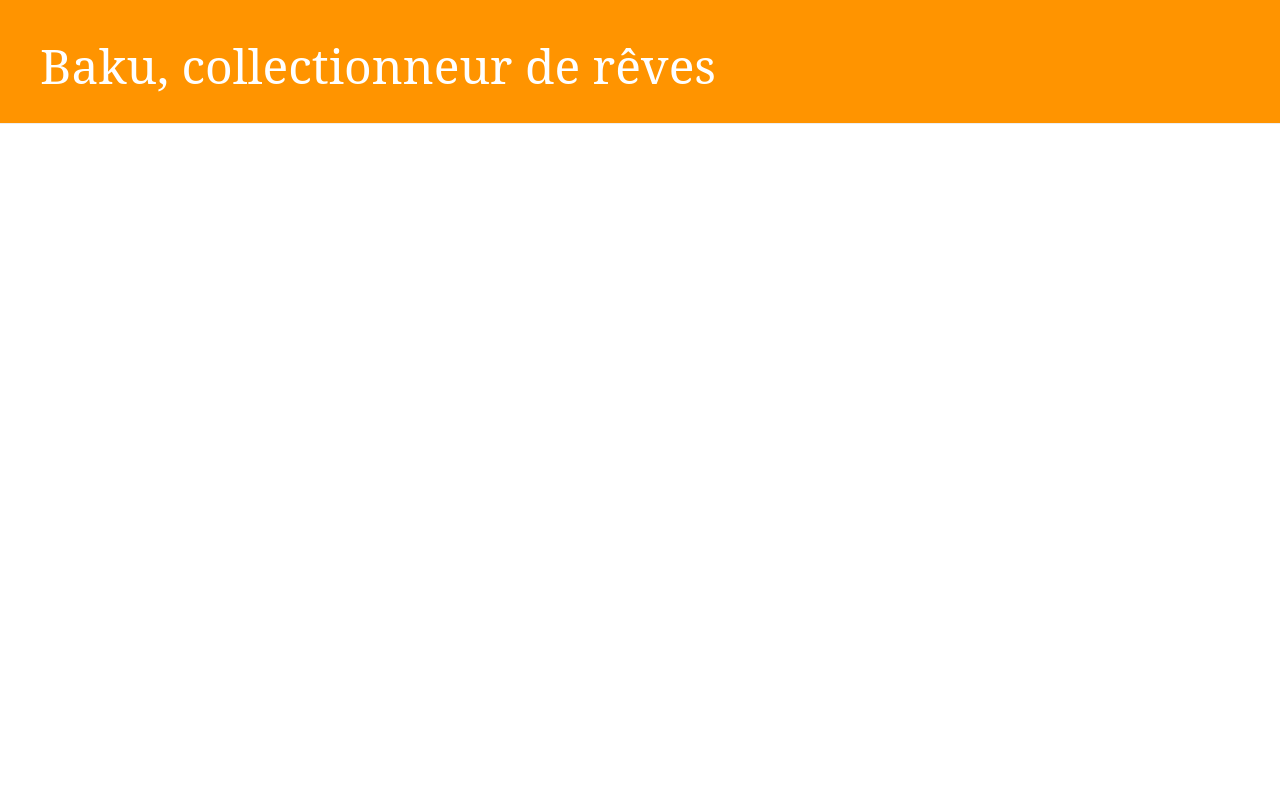
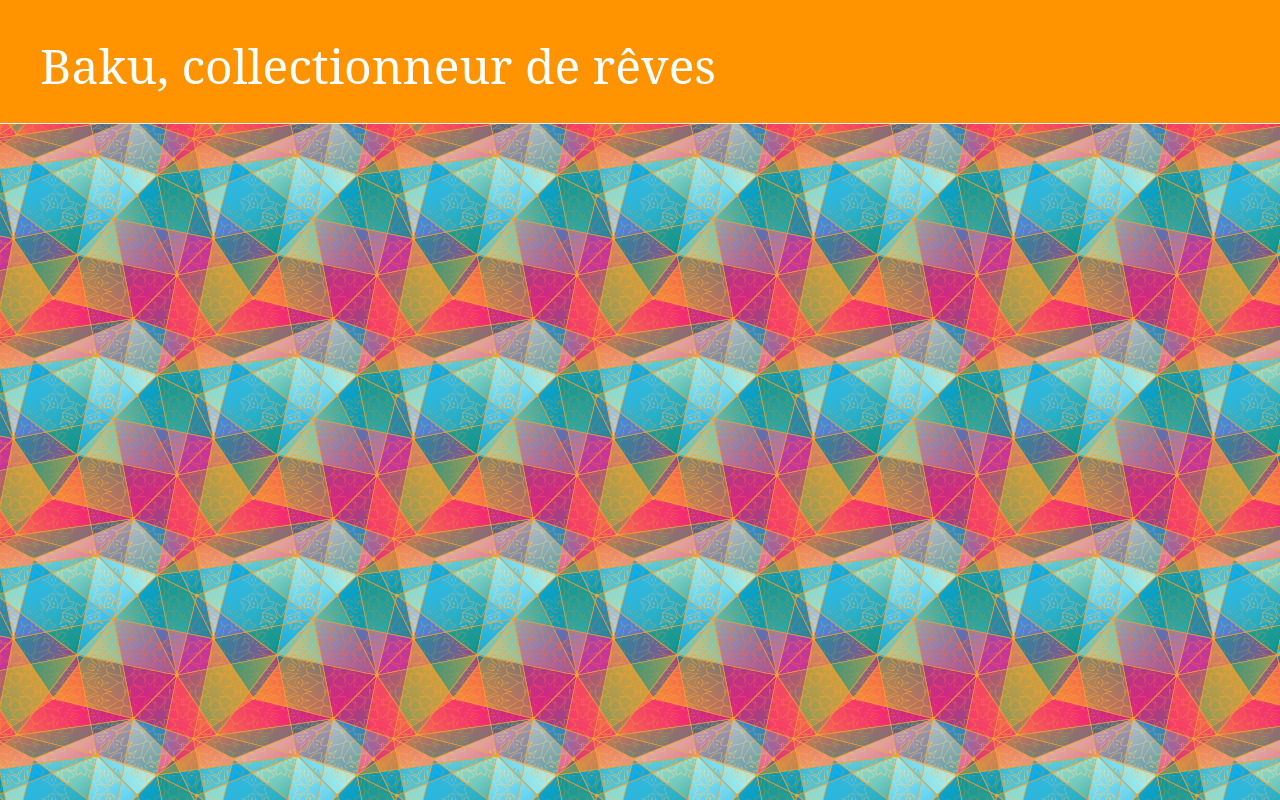
Before and after one commit to caiu-quinn/baku, a Django app: page / in a window 1280 px wide. Run offline with Django 3.2, Linux system fonts and the light colour scheme; data that the repository does not hold is empty; some libraries are stand-ins or nearby versions.

Commit message:
background

```diff
--- a/blog/static/css/blog.css
+++ b/blog/static/css/blog.css
@@ -1,3 +1,8 @@
+body {
+  background-image: url("rainbow.png");
+	background-repeat: repeat;
+}
+
 h1 a {
     color: #FCA205;
 }
```
Also changed, not shown: blog/static/css/rainbow.png (added).
